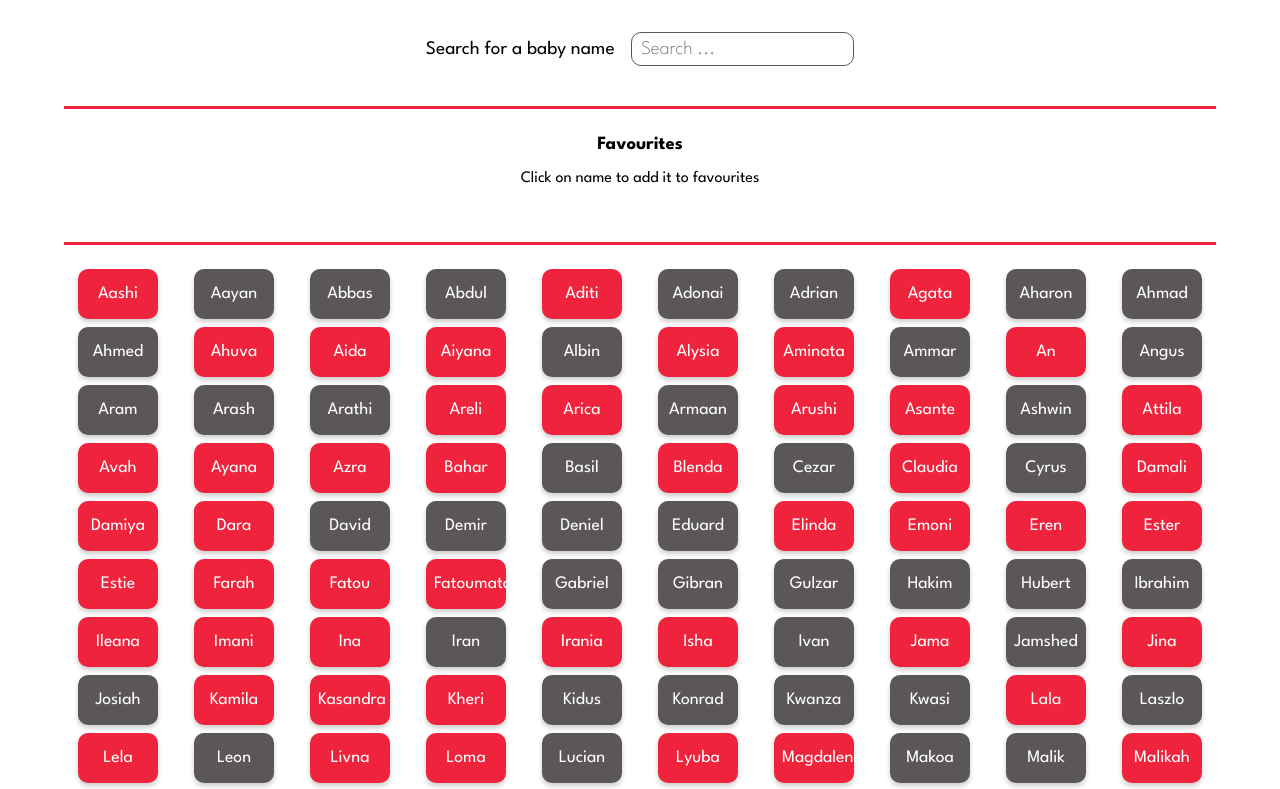
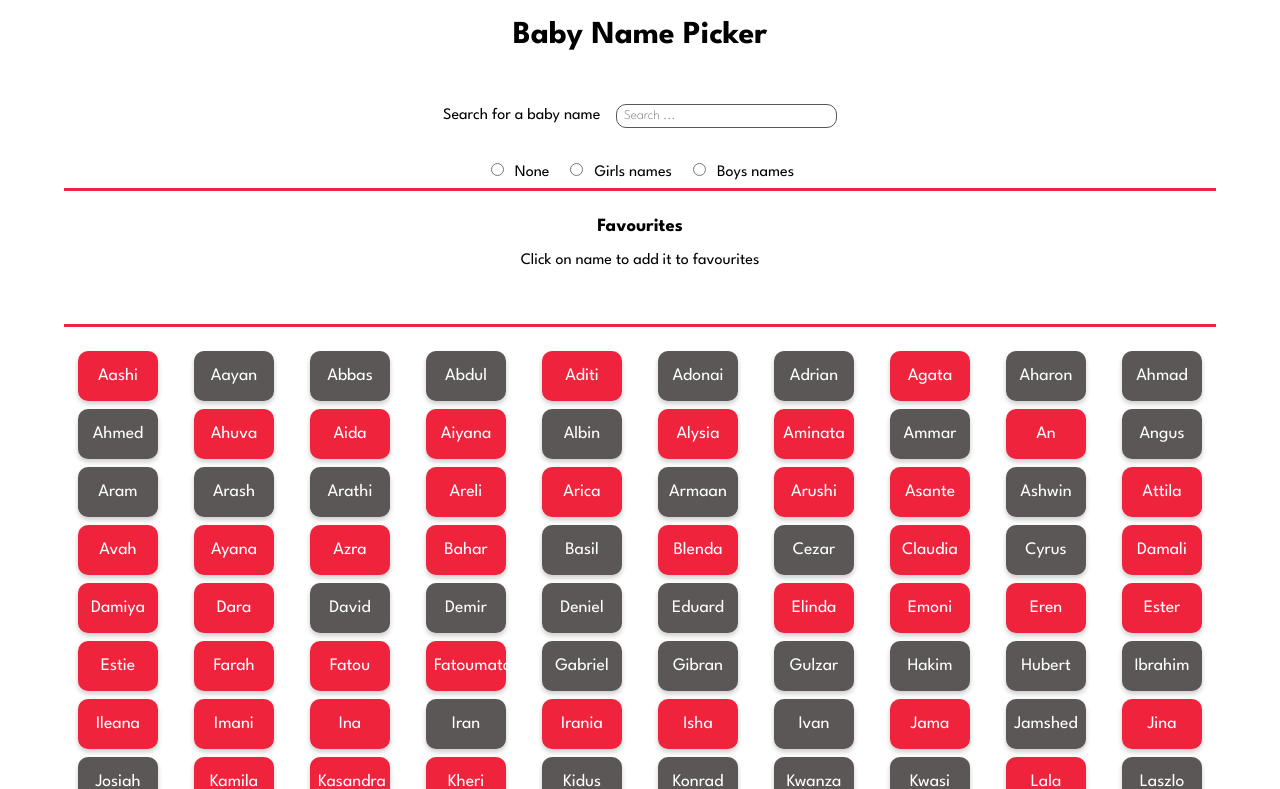
Before and after one commit to SaadiaELF/cyf-baby-names-picker, a React (Create React App) app: page / in a window 1280 px wide. Shown: the top 789 px of the page. Built offline with nearby package versions, Linux system fonts and the light colour scheme.

Commit message:
Added filters

```diff
--- a/src/App.css
+++ b/src/App.css
@@ -20,6 +20,10 @@
   flex-direction: column;
 }
 
+.title {
+  text-align: center;
+}
+
 .search {
   align-self: center;
   margin: 2rem;
@@ -28,19 +32,27 @@
 #search-label {
   align-self: center;
   margin-right: 1rem;
-  font-size: 1.2rem;
 }
 
 #search-input {
   width: 210px;
-  height: 30px;
+  height: 20px;
   padding-left: 0.5em;
   font-family: var(--font);
-  font-size: 1.2rem;
   font-weight: 200;
   border: 1px solid var(--dark-grey);
   border-radius: 10px;
   align-self: center;
+}
+
+.gender-filter {
+  display: flex;
+  gap: 1rem;
+  align-self: center;
+}
+
+.label {
+  padding-left: 0.5rem;
 }
 
 .favourites-text {
--- a/src/App.js
+++ b/src/App.js
@@ -1,10 +1,11 @@
 import React, { useState } from "react";
 import babyNames from "./babyNamesData.json";
 import SearchBar from "./components/SearchBar";
-import "./App.css";
 import NamesContainer from "./components/NamesContainer";
 import FavouritesText from "./components/FavouritesText";
 import Separator from "./components/Separator";
+import GenderFilter from "./components/GenderFilter";
+import "./App.css";
 
 function App() {
   const [names, setNames] = useState(babyNames);
@@ -45,9 +46,20 @@ function App() {
     );
     setFavouritesNames(filteredNames);
   }
+
+  function filterNamesBySex(e) {
+    if (e.target.value !== "none") {
+      setNames(babyNames.filter((item) => item.sex === e.target.value));
+    } else {
+      setNames(babyNames);
+    }
+  }
+
   return (
     <div className="App">
+      <h1 className="title">Baby Name Picker</h1>
       <SearchBar handleChange={handleInputChange} />
+      <GenderFilter handleCheck={filterNamesBySex} />
       <Separator />
       <FavouritesText />
       <NamesContainer
--- /dev/null
+++ b/src/components/GenderFilter.js
@@ -0,0 +1,14 @@
+import React from "react";
+import InputRadio from "./InputRadio";
+
+const GenderFilter = (props) => {
+  return (
+    <div className="gender-filter" onChange={props.handleCheck}>
+      <InputRadio name="none" text="None"/>
+      <InputRadio name="f" text="Girls names" />
+      <InputRadio name="m" text="Boys names" />
+    </div>
+  );
+};
+
+export default GenderFilter;
--- /dev/null
+++ b/src/components/InputRadio.js
@@ -0,0 +1,14 @@
+import React from "react";
+
+const InputRadio = (props) => {
+  return (
+    <div className="gender-input">
+      <input type="radio" id={props.name} name="gender" value={props.name} />
+      <label className="label" htmlFor={props.name}>
+        {props.text}
+      </label>
+    </div>
+  );
+};
+
+export default InputRadio;
```
